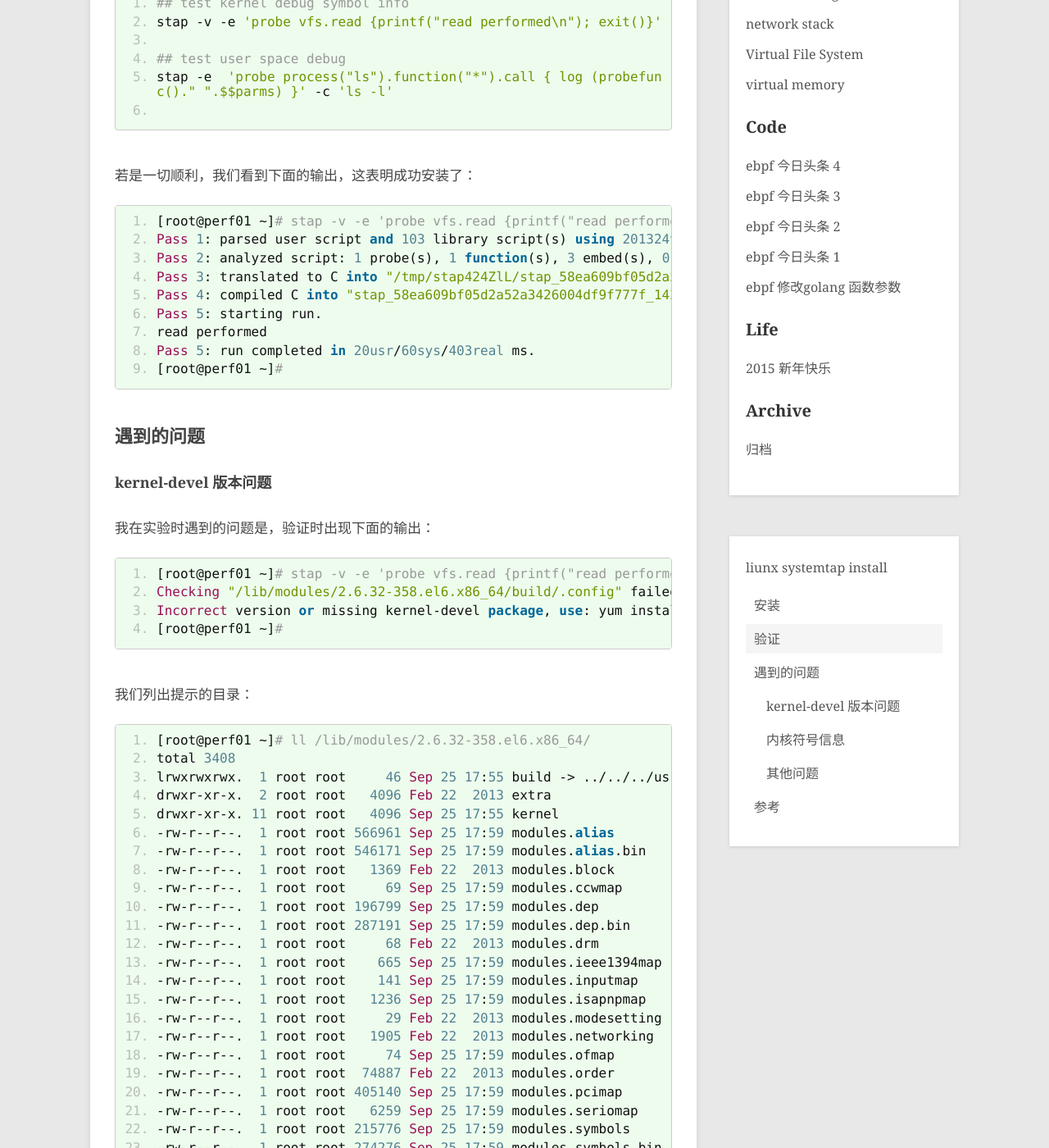
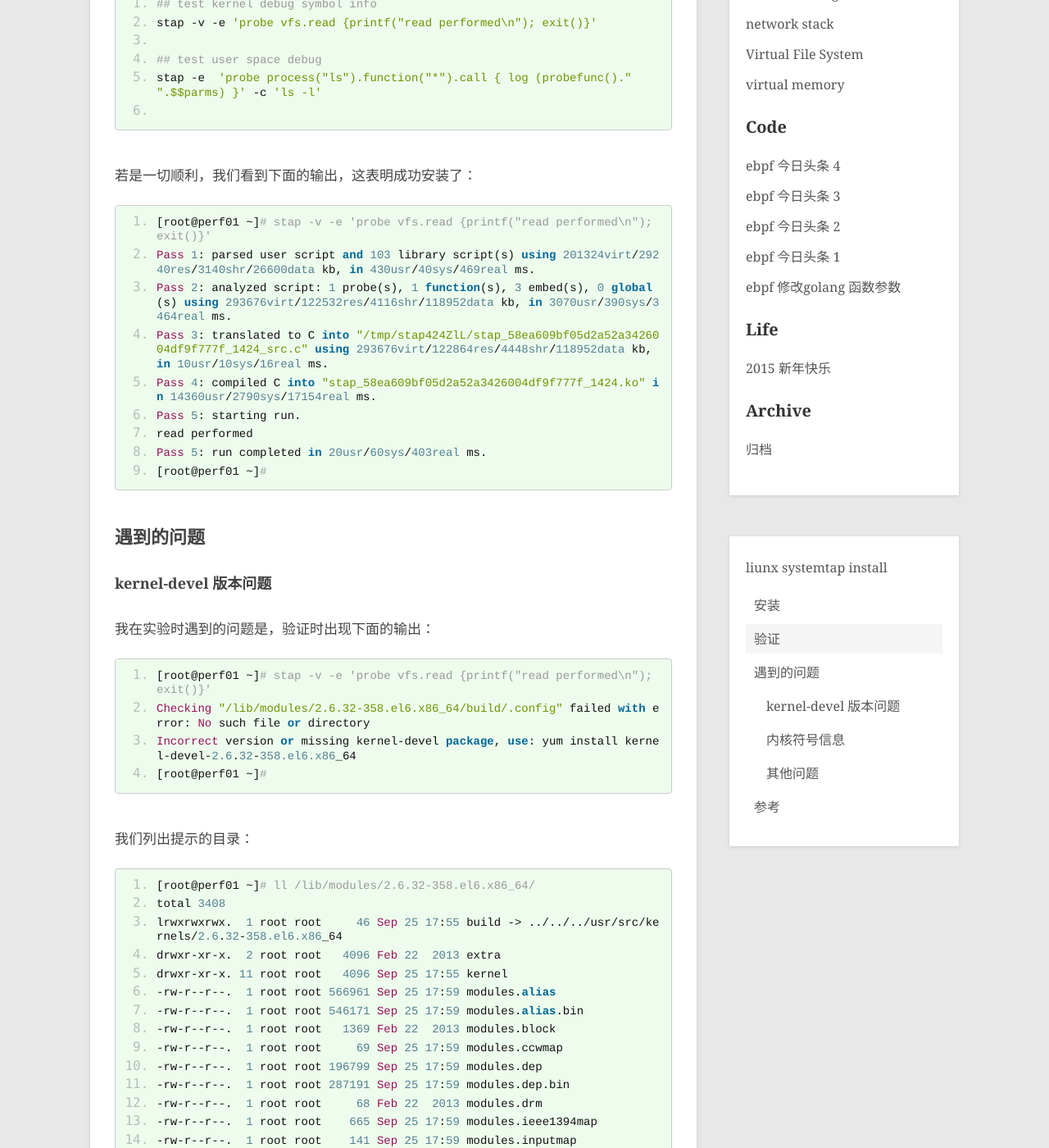
Before and after one commit to hushi55/hushi55.github.io, a Jekyll site: the page built from _posts/code/2015-01-27-linux-systemtap-install.md, in a window 1280 px wide and 1400 px high, scrolled down 559 px. Shown: the whole window at 82% size. Built offline with Jekyll 4.4.1, drawn with Linux system fonts in a browser that asks for light colours; comment, search, counter and statistics services are not loaded; some of the changed text lies outside the part shown.

Commit message:
fixed errors

````diff
--- a/_posts/code/2015-01-27-linux-systemtap-install.md
+++ b/_posts/code/2015-01-27-linux-systemtap-install.md
@@ -8,25 +8,25 @@ tags: [systemtap, tools, linux]
 ## 安装
 我的安装是在 centos 上实验的，我们可以使用
 
-<pre>
+```shell
 yum install systemtap systemtap-runtime
-</pre>
+```
 
 ## 验证
 安装完后我们可以是会用下面的命令来验证是否安装成功：
 
-<pre>
+```shell
 ## test kernel debug symbol info
 stap -v -e 'probe vfs.read {printf("read performed\n"); exit()}'
 
 ## test user space debug
 stap -e  'probe process("ls").function("*").call { log (probefunc()." ".$$parms) }' -c 'ls -l'
 
-</pre>
+```
 
 若是一切顺利，我们看到下面的输出，这表明成功安装了：
 
-<pre class="nowordwrap">
+```shell
 [root@perf01 ~]# stap -v -e 'probe vfs.read {printf("read performed\n"); exit()}'
 Pass 1: parsed user script and 103 library script(s) using 201324virt/29240res/3140shr/26600data kb, in 430usr/40sys/469real ms.
 Pass 2: analyzed script: 1 probe(s), 1 function(s), 3 embed(s), 0 global(s) using 293676virt/122532res/4116shr/118952data kb, in 3070usr/390sys/3464real ms.
@@ -36,23 +36,23 @@ Pass 5: starting run.
 read performed
 Pass 5: run completed in 20usr/60sys/403real ms.
 [root@perf01 ~]#
-</pre>
+```
 
 ## 遇到的问题
 
 ### kernel-devel 版本问题
 我在实验时遇到的问题是，验证时出现下面的输出：
 
-<pre class="nowordwrap">
+```shell
 [root@perf01 ~]# stap -v -e 'probe vfs.read {printf("read performed\n"); exit()}'
 Checking "/lib/modules/2.6.32-358.el6.x86_64/build/.config" failed with error: No such file or directory
 Incorrect version or missing kernel-devel package, use: yum install kernel-devel-2.6.32-358.el6.x86_64
 [root@perf01 ~]#
-</pre>
+```
 
 我们列出提示的目录：
 
-<pre class="nowordwrap">
+```shell
 [root@perf01 ~]# ll /lib/modules/2.6.32-358.el6.x86_64/
 total 3408
 lrwxrwxrwx.  1 root root     46 Sep 25 17:55 build -> ../../../usr/src/kernels/2.6.32-358.el6.x86_64
@@ -82,41 +82,41 @@ drwxr-xr-x.  2 root root   4096 Feb 22  2013 updates
 drwxr-xr-x.  2 root root   4096 Sep 25 17:55 vdso
 drwxr-xr-x.  2 root root   4096 Feb 22  2013 weak-updates
 [root@perf01 ~]#
-</pre>
+```
 
 可以看到 build 是各一个软连接，我们再列出来提示的目录：
 
-<pre class="nowordwrap">
+```shell
 [root@perf01 ~]# ll /usr/src/kernels/
 total 4
 drwxr-xr-x. 22 root root 4096 Jan 10 03:00 2.6.32-504.3.3.el6.x86_64
 [root@perf01 ~]#
-</pre>
+```
 
 我们看看我们 kernel 的版本：
 
-<pre>
+```shell
 [root@perf01 ~]# uname -r
 2.6.32-358.el6.x86_64
 [root@perf01 ~]#
-</pre>
+```
 
 显然是版本对不上，安装的 kernel 源码要新，我们可以卸载掉，使用 rpm 包重新安装
 
-<pre>
+```shell
 yum remove kernel-devel
-</pre>
+```
 
 卸载之后，我们可以上  google 查找我们内核版本的 kernel-devel-2.6.32-358.el6.x86_64 rpm 包。下载以后使用命令安装：
 
-<pre>
+```shell
 rpm -ivh kernel-devel-2.6.32-358.el6.x86_64.rpm
-</pre>
+```
 
 ### 内核符号信息
 上面的内核版本安装完成后使用上面的检查命令检查
 
-<pre class="nowordwrap">
+```shell
 [root@perf01 ~]# stap -v -e 'probe vfs.read {printf("read performed\n"); exit()}'
 Pass 1: parsed user script and 103 library script(s) using 201324virt/29244res/3140shr/26600data kb, in 450usr/30sys/508real ms.
 semantic error: while resolving probe point: identifier 'kernel' at /usr/share/systemtap/tapset/linux/vfs.stp:768:18
@@ -132,7 +132,7 @@ semantic error: no match
 Pass 2: analyzed script: 0 probe(s), 0 function(s), 0 embed(s), 0 global(s) using 206720virt/34572res/5136shr/29892data kb, in 110usr/410sys/529real ms.
 Pass 2: analysis failed.  [man error::pass2]
 [root@perf01 ~]#
-</pre>
+```
 
 出现 semantic error 表明是系统没有符号信息，我们需要手动的安装符号 rpm，我们可以上 [http://debuginfo.centos.org](http://debuginfo.centos.org) 查找
 
@@ -141,15 +141,15 @@ Pass 2: analysis failed.  [man error::pass2]
 
 下载好，使用 rpm 命令安装即可：
 
-<pre>
+```shell
 rpm -ivh kernel-debuginfo-*.rpm
-</pre>
+```
 
 ### 其他问题
 安装完后可能还会有这样的错误：
 
-<pre>
-	...
+```shell
+...
 /usr/src/kernels/2.6.32-358.el6.x86_64/arch/x86/include/asm/atomic_64.h:21: note: expected ‘const struct atomic_t *’ but argument is of type ‘int’
 /tmp/stapsc5jB6/stap_828df21dec234dbb5079577b35750b2c_1424_src.c:848: error: implicit declaration of function ‘skipped_count_reentrant’
 /tmp/stapsc5jB6/stap_828df21dec234dbb5079577b35750b2c_1424_src.c:848: error: passing argument 1 of ‘atomic_read’ makes pointer from integer without a cast
@@ -157,13 +157,13 @@ rpm -ivh kernel-debuginfo-*.rpm
 /tmp/stapsc5jB6/stap_828df21dec234dbb5079577b35750b2c_1424_src.c:849: error: passing argument 1 of ‘atomic_read’ makes pointer from integer without a cast
 /usr/src/kernels/2.6.32-358.el6.x86_64/arch/x86/include/asm/atomic_64.h:21: note: expected ‘const struct atomic_t *’ but argument is of type ‘int’
 	...
-</pre>
+```
 
 这是因为我们使用
 
-<pre>
+```shell
 yum remove kernel-devel
-</pre>
+```
 
 把
 
````
Also changed, not shown: _posts/code/2015-01-24-nginx-request-limit-module.md (+13 -16 lines), _posts/code/2015-01-24-nginx-slab.md (+5 -5 lines), _posts/code/2015-01-25-nginx-buf.md (+3 -3 lines), _posts/code/2015-02-28-sql-joins.md (+2 -2 lines), images/other/sql-join.png (added).
